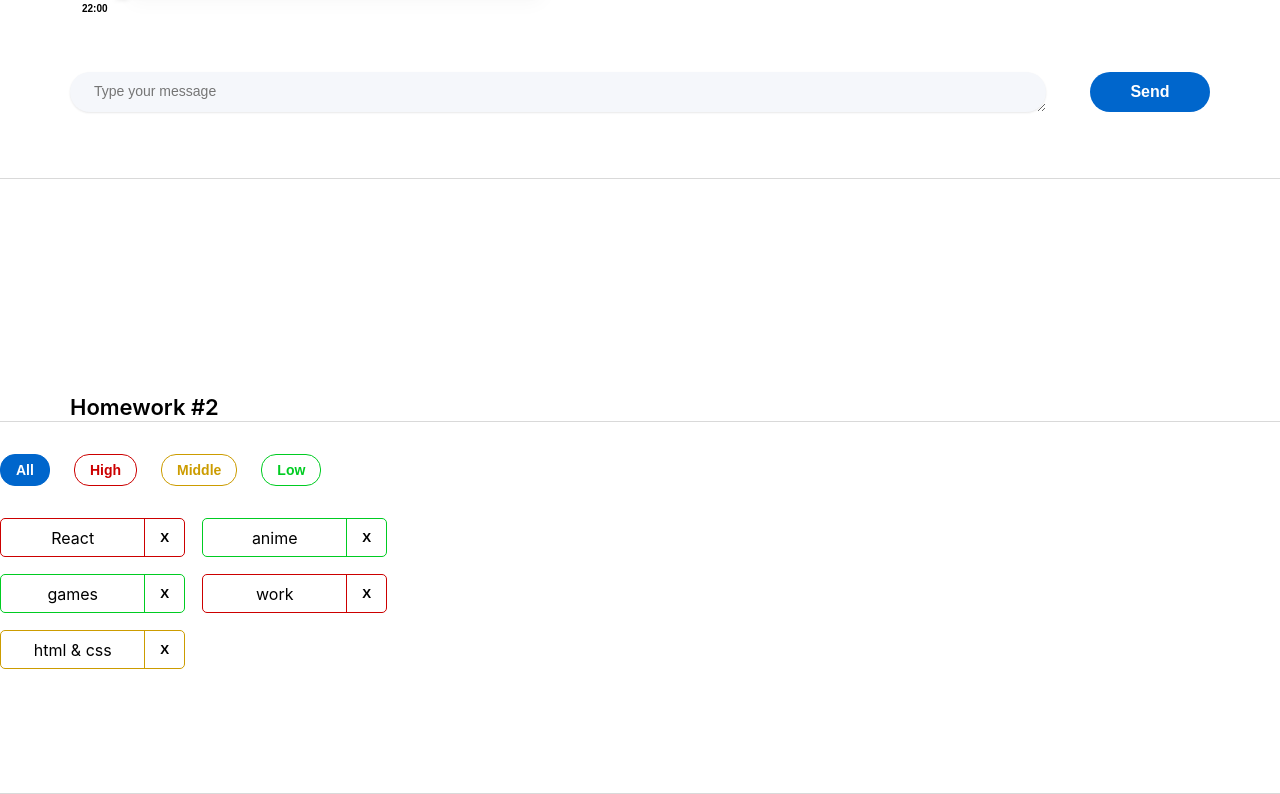
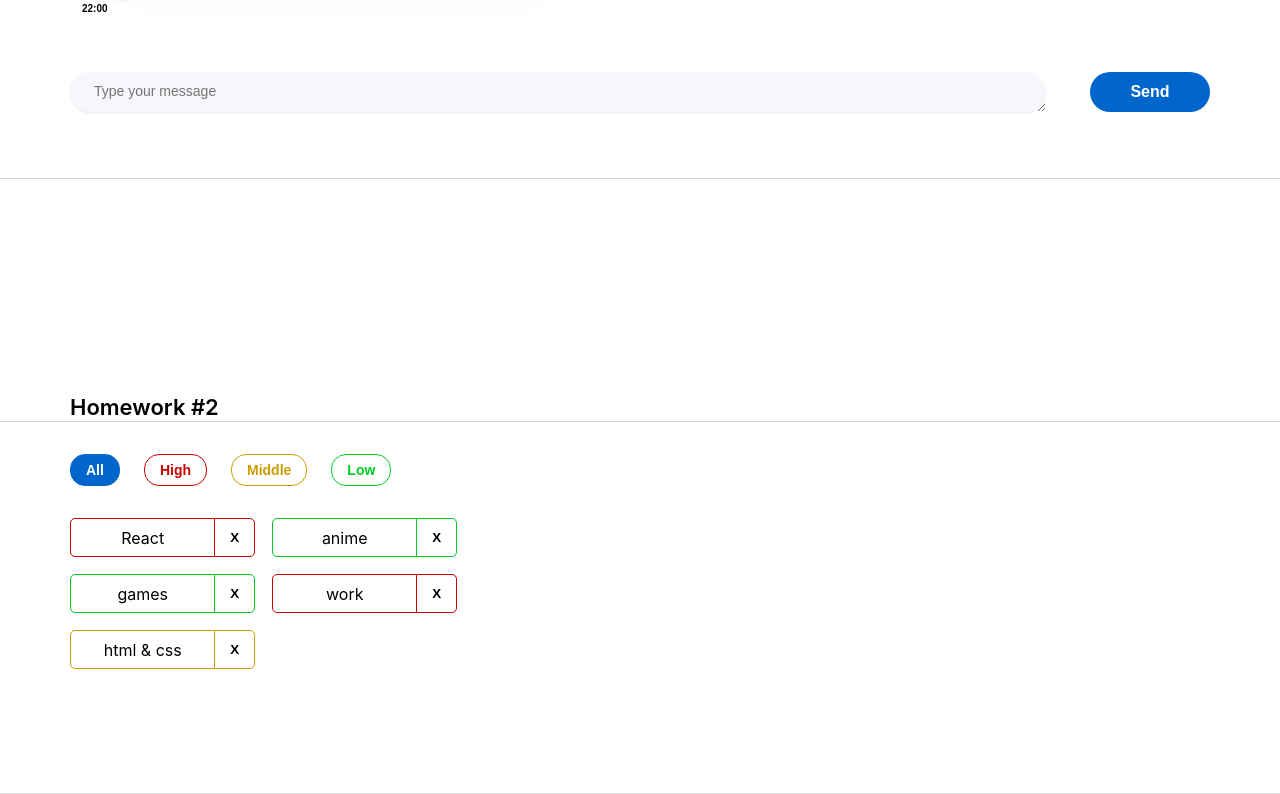
Before and after one commit to Rita05/homework_front_sprint02, a React (Create React App) app: page / in a window 1280 px wide. Shown: the part 353-1147 px from the top of the page. Built offline with nearby package versions, Linux system fonts and the light colour scheme.

Commit message:
fix design in hw02 homework in sprint02

```diff
--- a/src/s1-main/App.module.css
+++ b/src/s1-main/App.module.css
@@ -5,6 +5,11 @@
 .messageContainer {
     width: 1280px;
     margin: 132px auto 215px;
+}
+
+.affairsContainer {
+    margin: 0 auto;
+    width: 1280px;
 }
 
 .hw {
--- a/src/s2-homeworks/hw02/HW2.tsx
+++ b/src/s2-homeworks/hw02/HW2.tsx
@@ -56,7 +56,7 @@ function HW2() {
 	}
 
 	return (
-		<div id={'hw2'}>
+		<div id={'hw2'} className={s2.affairsContainer}>
 			<div className={s2.hwTitle}>Homework #2</div>
 			<div className={s2.hw}>
 				<Affairs
--- a/src/s2-homeworks/hw02/affairs/Affairs.module.css
+++ b/src/s2-homeworks/hw02/affairs/Affairs.module.css
@@ -1,8 +1,12 @@
+.affairsSection {
+    margin-left: 70px;
+}
+
 .buttonContainer {
     display: flex;
     gap: 24px;
+    margin-top: 32.5px;
     margin-bottom: 32px;
-    margin-top: 32.5px;
 }
 
 .all {
--- a/src/s2-homeworks/hw02/affairs/Affairs.tsx
+++ b/src/s2-homeworks/hw02/affairs/Affairs.tsx
@@ -39,7 +39,7 @@ function Affairs(props: AffairsPropsType) {
 	))
 
 	return (
-		<div>
+		<div className={s.affairsSection}>
 			<div className={s.buttonContainer}>
 				<button
 					id={'hw2-button-all'}
```
Also changed, not shown: 7 other files (tests, documents, lock files or other folders).
